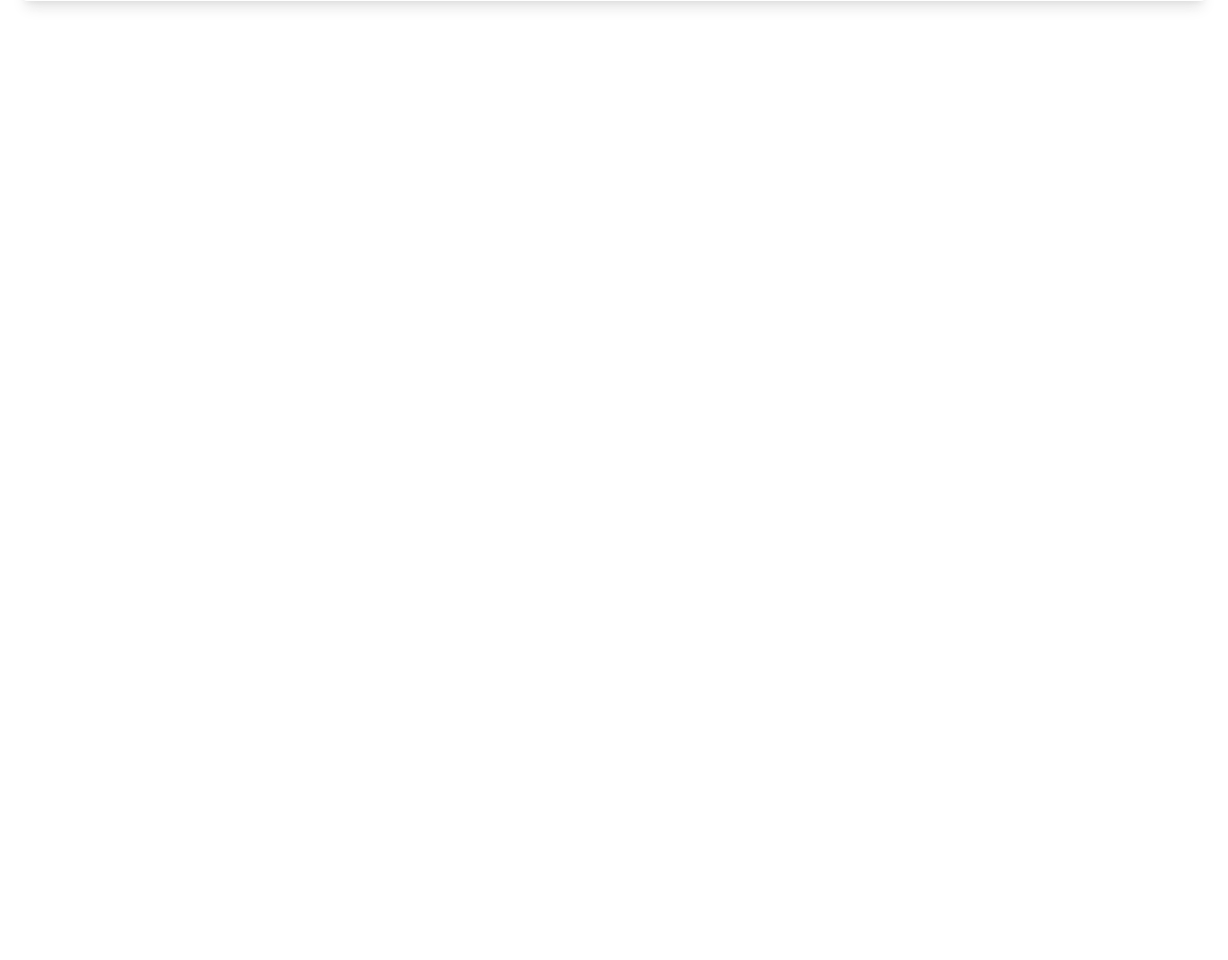
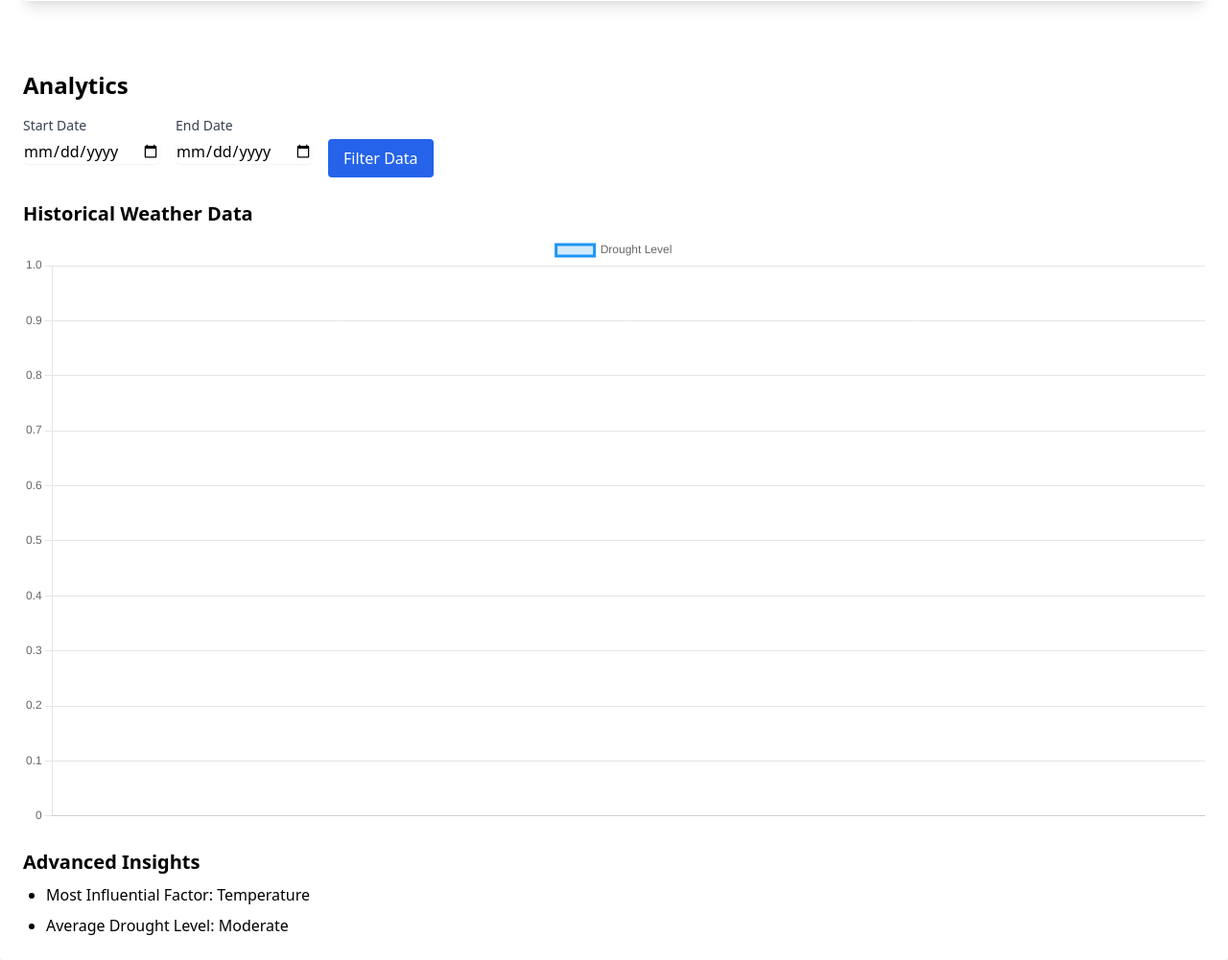
Before and after one commit to Mik56779/Drought-Prediction-Site, a Flask app: template templates/analyst_dashboard.html in a window 1280 px wide. Shown: the part 461-1462 px from the top of the page at 96% size. Before the commit the page ends 469 px from the top, so only its background shows below. Run offline with Flask 3, Linux system fonts and the light colour scheme; the template is opened without the code that fills it, so the values that code supplies are empty.

Commit message:
modified:   app.py

```diff
--- a/app.py
+++ b/app.py
@@ -2,12 +2,38 @@ from flask import Flask, render_template, request, redirect, url_for, session, j
 
 app = Flask(__name__)
 app.secret_key = "ibiubiniuiyvciwgeug" # Required for session management
+
+# Samplehistorical data (this would typoically come from a database)
+historical_data = {
+  'dates': ['2024-01-01', '2024-01-02', '2024-01-03', '2024-01-04'],
+  'drought_levels': [0.3, 0.5, 0.7, 0.6]
+}
+
+# sample insights
+advanced_insights = {
+  'influetial_factor': 'Temperature',
+  'avg_frought':'Moderate'
+}
 
 #Sample user data (this would normally come from a database)
 user_data = {
   'name': 'John Doe',
   'email': 'john.doe@example.com'
 }
+
+@app.route('/analytics_data')
+def analytics_data():
+    # Simulate filtering historical data based on the date range
+    filtered_data = {
+        'dates': historical_data['dates'],
+        'drought_levels': historical_data['drought_levels'],
+        'influential_factor': advanced_insights.get('influential_factor', 'No data available'),  # Use .get to avoid KeyError
+        'avg_drought': advanced_insights.get('avg_drought', 'No data available')
+    }
+
+    print("Filtered Data:", filtered_data)  # Log the data to ensure it's correct
+
+    return jsonify(filtered_data)
 
 @app.route('/profile')
 def profile():
--- a/templates/analyst_dashboard.html
+++ b/templates/analyst_dashboard.html
@@ -23,9 +23,89 @@
             </button>
         </div>
     </div>
+    <!-- Analytics Section -->
+<div class="bg-white shadow-lg p-6 rounded mt-6">
+    <h2 class="text-2xl font-bold mb-4">Analytics</h2>
+
+    <!-- Filters -->
+    <div class="flex space-x-4 mb-6">
+        <div>
+            <label class="block text-sm font-medium text-gray-700">Start Date</label>
+            <input type="date" id="start-date" class="mt-1 block w-full border-gray-300 rounded-md shadow-sm">
+        </div>
+        <div>
+            <label class="block text-sm font-medium text-gray-700">End Date</label>
+            <input type="date" id="end-date" class="mt-1 block w-full border-gray-300 rounded-md shadow-sm">
+        </div>
+        <button id="filter-btn" class="bg-blue-600 text-white px-4 py-2 rounded hover:bg-blue-700 mt-6">
+            Filter Data
+        </button>
+    </div>
+
+    <!-- Chart for Historical Data -->
+    <div class="mb-6">
+        <h3 class="text-xl font-bold mb-2">Historical Weather Data</h3>
+        <canvas id="historical-data-chart"></canvas>
+    </div>
+
+    <!-- Insights Section -->
+    <div>
+        <h3 class="text-xl font-bold mb-2">Advanced Insights</h3>
+        <ul id="insights-list" class="list-disc pl-6 space-y-2">
+            <li>Most Influential Factor: <span id="influential-factor">Temperature</span></li>
+            <li>Average Drought Level: <span id="avg-drought">Moderate</span></li>
+            <!-- More insights can be added here -->
+        </ul>
+    </div>
+</div>
 
     <!-- JavaScript for dynamic prediction graph -->
     <script>
+        // Initialize empty chart for historical data
+    const ctx = document.getElementById('historical-data-chart').getContext('2d');
+    let historicalChart = new Chart(ctx, {
+        type: 'line',
+        data: {
+            labels: [], // Date labels will be dynamically loaded
+            datasets: [{
+                label: 'Drought Level',
+                data: [],
+                borderColor: '#2196F3',
+                backgroundColor: 'rgba(33, 150, 243, 0.2)',
+                fill: true
+            }]
+        },
+        options: {
+            scales: {
+                y: {
+                    beginAtZero: true
+                }
+            }
+        }
+    });
+
+    // Fetch data and update the chart
+    function fetchAnalyticsData(startDate, endDate) {
+        fetch(`/analytics_data?start=${startDate}&end=${endDate}`)
+            .then(response => response.json())
+            .then(data => {
+                // Update chart data
+                historicalChart.data.labels = data.dates;
+                historicalChart.data.datasets[0].data = data.drought_levels;
+                historicalChart.update();
+
+                // Update insights
+                document.getElementById('influential-factor').textContent = data.influential_factor;
+                document.getElementById('avg-drought').textContent = data.avg_drought;
+            });
+    }
+
+    // Filter button event listener
+    document.getElementById('filter-btn').addEventListener('click', function() {
+        const startDate = document.getElementById('start-date').value;
+        const endDate = document.getElementById('end-date').value;
+        fetchAnalyticsData(startDate, endDate);
+    });
         document.getElementById('predict-btn').addEventListener('click', function() {
             fetch('/predict', {
                 method: 'POST'
```
